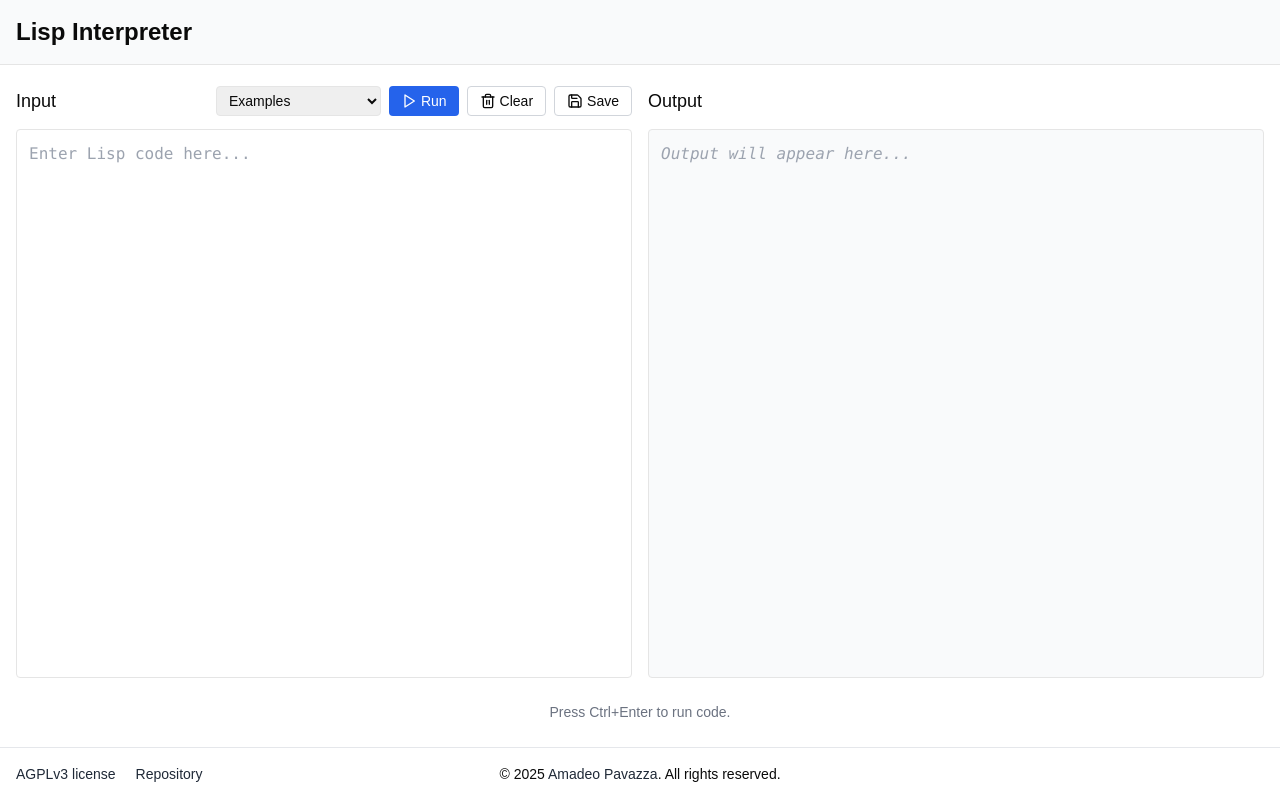
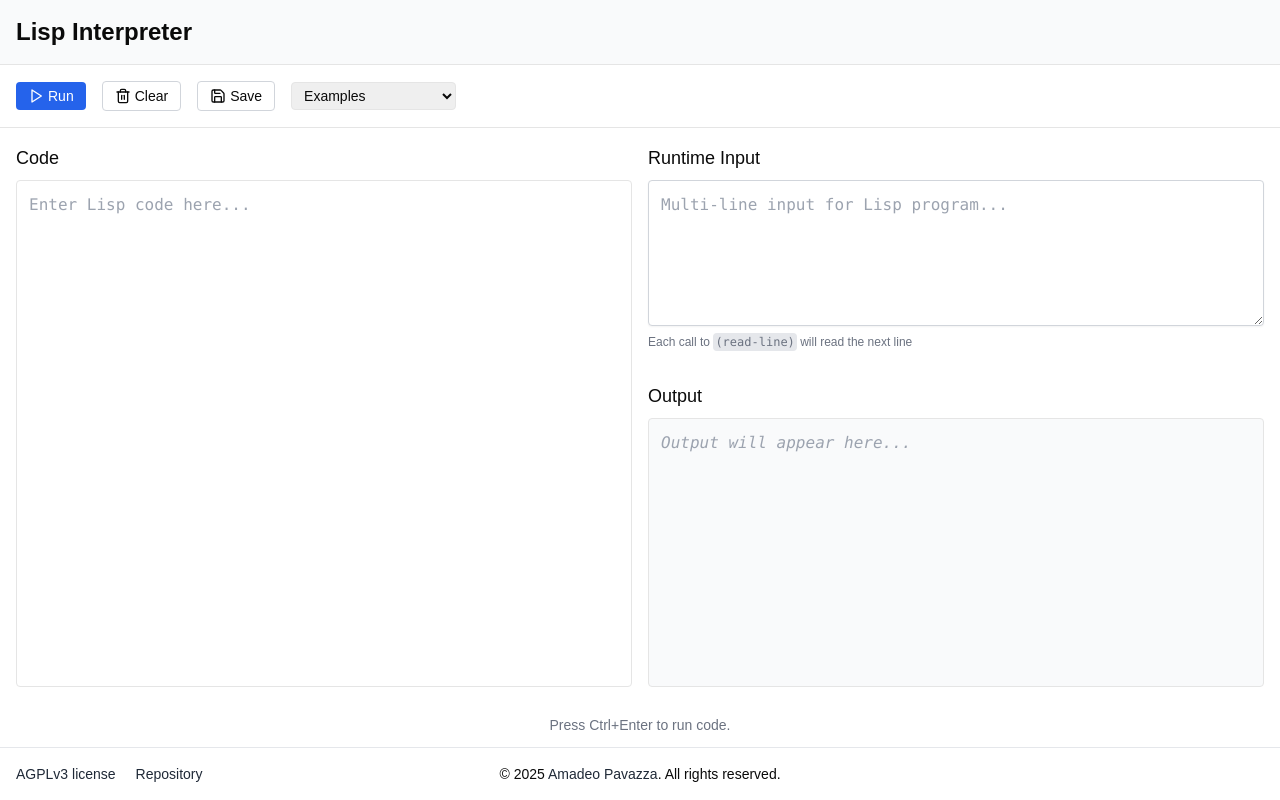
Before and after one commit to apavazza/lisp-interpreter, a Next.js app: page / in a window 1280 px wide. Built offline with nearby package versions, Linux system fonts and the light colour scheme.

Commit message:
Added support for runtime user input

```diff
--- a/src/app/layout.tsx
+++ b/src/app/layout.tsx
@@ -12,13 +12,13 @@ export default function RootLayout({
   children: React.ReactNode
 }>) {
   return (
-    <html lang="en">
-      <body className="flex flex-col min-h-screen">
-        <main className="flex-grow">
-        {children}
+    <html lang="en" className="h-full">
+      <body className="flex flex-col min-h-screen h-full">
+        <main className="flex-1 overflow-auto">
+          {children}
         </main>
         <Footer />
-        </body>
+      </body>
     </html>
   )
 }
--- a/src/app/page.tsx
+++ b/src/app/page.tsx
@@ -9,22 +9,41 @@ export default function LispInterpreter() {
   const [input, setInput] = useState("")
   const [output, setOutput] = useState("")
   const [error, setError] = useState<string | null>(null)
+  const [userInput, setUserInput] = useState<string>("") // User input for read-line
 
   const runCode = useCallback(() => {
     try {
       setError(null)
-      const result = evaluateLisp(input)
+
+      // Create a closure to capture the current lineIndex state
+      let lineIndex = 0;
+
+      const inputProvider = () => {
+        // Split the input into lines
+        const lines = userInput.split('\n')
+
+        // Get the next line or empty string if we've read all lines
+        const line = lineIndex < lines.length ? lines[lineIndex] : ""
+
+        // Increment our local counter for subsequent reads
+        lineIndex++
+
+        return line
+      }
+
+      const result = evaluateLisp(input, inputProvider)
       setOutput(result)
     } catch (err) {
       setError((err as Error).message)
       setOutput("")
     }
-  }, [input])
+  }, [input, userInput])
 
   const clearAll = () => {
     setInput("")
     setOutput("")
     setError(null)
+    setUserInput("")
   }
 
   const loadExample = (code: string) => {
@@ -50,7 +69,10 @@ export default function LispInterpreter() {
   useEffect(() => {
     const handleKeyDown = (e: KeyboardEvent) => {
       if ((e.ctrlKey || e.metaKey) && e.key === "Enter") {
+        // Check if focus is not on the userInput field to prevent running code when submitting userInput
+        if (document.activeElement?.id !== "runtimeUserInput") {
           runCode()
+        }
       }
     }
 
@@ -59,32 +81,13 @@ export default function LispInterpreter() {
   }, [runCode])
 
   return (
-    <div className="flex flex-col min-h-[calc(100vh-70px)]">
+    <div className="flex flex-col h-full">
       <header className="border-b p-4 bg-gray-50">
         <h1 className="text-2xl font-bold">Lisp Interpreter</h1>
       </header>
-      <main className="flex-1 flex flex-col md:flex-row p-4 gap-4">
-        <div className="flex-1 flex flex-col gap-2">
-          <div className="h-10 flex items-center justify-between">
-            <h2 className="text-lg font-medium">Input</h2>
-            <div className="flex gap-2">
-              <select
-                className="text-sm border rounded px-2 py-1"
-                onChange={(e) => {
-                  const selected = examples.find((ex) => ex.name === e.target.value)
-                  if (selected) loadExample(selected.code)
-                }}
-                value=""
-              >
-                <option value="" disabled>
-                  Examples
-                </option>
-                {examples.map((ex, i) => (
-                  <option key={i} value={ex.name}>
-                    {ex.name}
-                  </option>
-                ))}
-              </select>
+
+      {/* Control Bar - Buttons first, then examples dropdown */}
+      <div className="p-4 flex flex-wrap items-center gap-4 border-b">
         <button
           onClick={runCode}
           className="flex items-center gap-1 px-3 py-1 text-sm bg-blue-600 text-white rounded hover:bg-blue-700"
@@ -108,26 +111,64 @@ export default function LispInterpreter() {
           <Save className="h-4 w-4" />
           Save
         </button>
+
+        {/* Examples dropdown after the buttons */}
+        <select
+          className="text-sm border rounded px-2 py-1"
+          onChange={(e) => {
+            const selected = examples.find((ex) => ex.name === e.target.value)
+            if (selected) loadExample(selected.code)
+          }}
+          value=""
+        >
+          <option value="" disabled>
+            Examples
+          </option>
+          {examples.map((ex, i) => (
+            <option key={i} value={ex.name}>
+              {ex.name}
+            </option>
+          ))}
+        </select>
       </div>
-          </div>
+
+      {/* Main content area - with responsive layout */}
+      <div className="p-4 pb-1 gap-4 flex-1 overflow-auto flex flex-col md:flex-row md:pb-4">
+        {/* Code Input Section - Left column on desktop, top section on mobile */}
+        <div className="flex flex-col gap-2 min-h-0 flex-shrink-0 md:flex-1 md:min-w-0">
+          <h2 className="text-lg font-medium">Code</h2>
           <textarea
             value={input}
             onChange={(e) => setInput(e.target.value)}
-            className="flex-1 font-mono min-h-[300px] md:min-h-[500px] p-3 border rounded resize-none"
+            className="flex-1 font-mono p-3 border rounded resize-none min-h-[200px] md:min-h-0"
             placeholder="Enter Lisp code here..."
+            spellCheck={false}
           />
         </div>
-        <div className="flex-1 flex flex-col gap-2">
-          <div className="h-10 flex items-center justify-between">
+
+        {/* Right side container - Only used on desktop */}
+        <div className="flex flex-col gap-4 min-h-0 md:flex-1 md:min-w-0">
+          {/* Runtime Input Section */}
+          <div className="flex flex-col gap-2 mt-4 md:mt-0">
+            <h2 className="text-lg font-medium">Runtime Input</h2>
+            <textarea
+              id="runtimeUserInput"
+              value={userInput}
+              onChange={(e) => setUserInput(e.target.value)}
+              className="w-full p-3 border border-gray-300 rounded shadow-sm font-mono"
+              placeholder="Multi-line input for Lisp program..."
+              rows={5}
+              spellCheck={false}
+            />
+            <p className="text-xs text-gray-500">
+              Each call to <code className="bg-gray-200 p-0.5 rounded">(read-line)</code> will read the next line
+            </p>
+          </div>
+
+          {/* Output Section - reduced bottom margin on mobile */}
+          <div className="flex flex-col gap-2 flex-1 min-h-0 mt-4 mb-1 md:mb-0">
             <h2 className="text-lg font-medium">Output</h2>
-            <div className="invisible">
-              <button className="flex items-center gap-1 px-3 py-1 text-sm">
-                <Play className="h-4 w-4" />
-                Run
-              </button>
-            </div>
-          </div>
-          <div className="flex-1 border rounded p-3 font-mono bg-gray-50 overflow-auto min-h-[300px] md:min-h-[500px] whitespace-pre-wrap">
+            <div className="border rounded p-3 font-mono bg-gray-50 overflow-auto whitespace-pre-wrap flex-1 min-h-[200px] md:min-h-0">
               {error ? (
                 <div className="text-red-500">Error: {error}</div>
               ) : output ? (
@@ -137,10 +178,12 @@ export default function LispInterpreter() {
               )}
             </div>
           </div>
-      </main>
-      <footer className="p-2 text-center text-sm text-gray-500">
+        </div>
+      </div>
+
+      <div className="py-3 text-center text-sm text-gray-500">
         <p>Press Ctrl+Enter to run code.</p>
-      </footer>
+      </div>
     </div>
   )
 }
--- a/src/lib/lisp-interpreter.ts
+++ b/src/lib/lisp-interpreter.ts
@@ -1,7 +1,7 @@
 import { LispValue, LispFunction, LispList } from './types'
 
 // Lisp interpreter implementation
-export function evaluateLisp(program: string): string {
+export function evaluateLisp(program: string, inputProvider?: () => string): string {
   // Global environment to store variables and functions
   const globalEnv: Record<string, LispValue> = {}
 
@@ -120,7 +120,7 @@ export function evaluateLisp(program: string): string {
   }
 
   // Create the initial environment with basic operations
-  function createEnvironment(): Record<string, LispValue> {
+  function createEnvironment(currentInputProvider?: () => string): Record<string, LispValue> {
     const env: Record<string, LispValue> = {
       // Arithmetic operations
       "+": (...args: LispValue[]): LispValue => {
@@ -496,6 +496,13 @@ export function evaluateLisp(program: string): string {
         } else {
           return null;
         }
+      },
+      "read-line": (...args: LispValue[]): LispValue => {
+        if (args.length !== 0) throw new Error("read-line: Expected 0 arguments");
+        if (currentInputProvider) {
+          return currentInputProvider();
+        }
+        throw new Error("read-line: No input provider configured for the interpreter.");
       },
 
       // Exit functions
@@ -984,7 +991,7 @@ export function evaluateLisp(program: string): string {
     // Clear output buffer
     outputBuffer = []
 
-    const env: Record<string, LispValue> = createEnvironment()
+    const env: Record<string, LispValue> = createEnvironment(inputProvider)
     const currentTokens = [...tokens]
 
     // Evaluate all expressions
```
Lines whose indentation alone changed are shown as unchanged.
